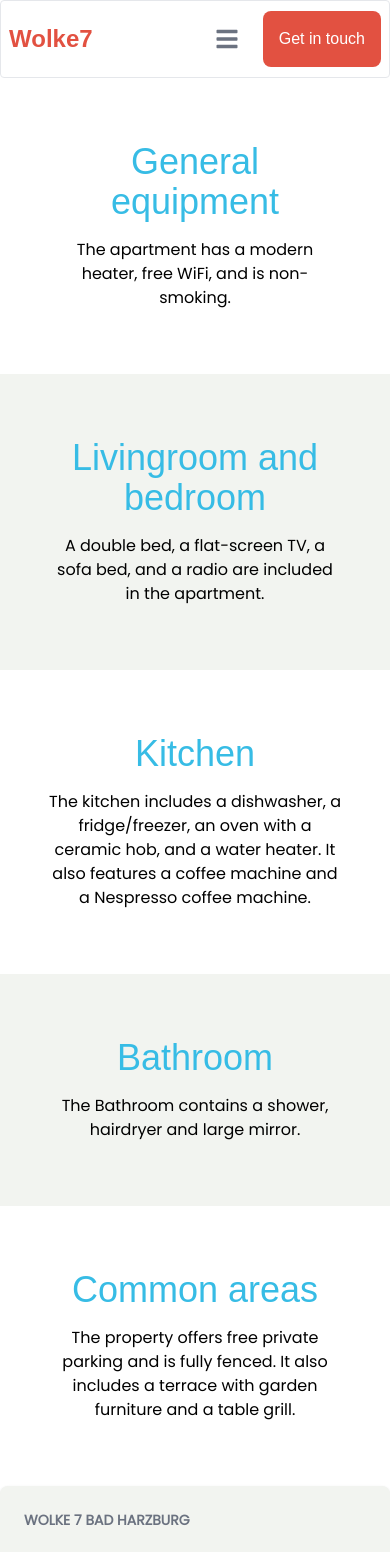
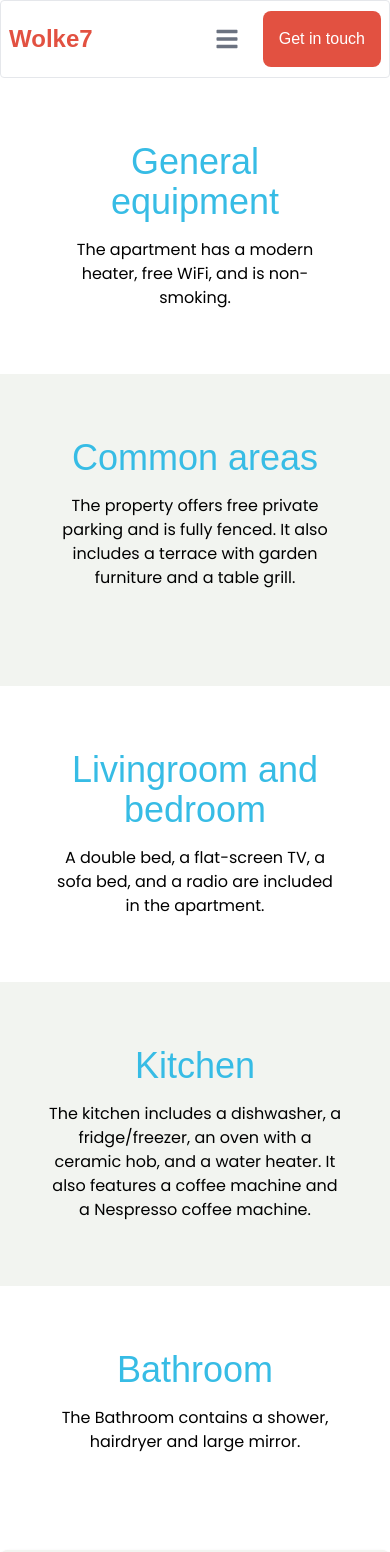
Before and after one commit to jakob-rzeppa/wolke7-badharzburg, a React (Vite) app: page /equipment in a window 390 px wide. Shown: the top 1552 px of the page. Built offline with nearby package versions, Linux system fonts and the light colour scheme; a web font is replaced by a local one.

Commit message:
ArticleMultipleImages and reordered the equipment page

```diff
--- a/src/pages/EquipmentPage.tsx
+++ b/src/pages/EquipmentPage.tsx
@@ -1,3 +1,4 @@
+import ArticleMultipleImages from "../sections/ArticleMultipleImages";
 import ArticleOneImage from "../sections/ArticleOneImage";
 
 function EquipmentPage() {
@@ -8,6 +9,25 @@ function EquipmentPage() {
         content="The apartment has a modern heater, free WiFi, and is non-smoking."
         img={{ src: "/pictures/Tuer/Tuer.jpg", alt: "door", side: "left" }}
       />
+      <ArticleMultipleImages
+        title="Common areas"
+        content="The property offers free private parking and is fully fenced. It also includes a terrace with garden furniture and a table grill."
+        imgs={[
+          {
+            src: "/pictures/Terrasse/Terrassentuer.jpg",
+            alt: "terrace",
+          },
+          {
+            src: "/pictures/Tuer/Tuer.jpg",
+            alt: "door",
+          },
+          {
+            src: "/pictures/Flur/Flur.jpg",
+            alt: "hallway",
+          },
+        ]}
+        className="bg-base-200"
+      />
       <ArticleOneImage
         title="Livingroom and bedroom"
         content="A double bed, a flat-screen TV, a sofa bed, and a radio are included in the apartment."
@@ -16,7 +36,6 @@ function EquipmentPage() {
           alt: "tv",
           side: "right",
         }}
-        className="bg-base-200"
       />
       <ArticleOneImage
         title="Kitchen"
@@ -26,25 +45,21 @@ function EquipmentPage() {
           alt: "kitchen",
           side: "left",
         }}
+        className="bg-base-200"
       />
-      <ArticleOneImage
+      <ArticleMultipleImages
         title="Bathroom"
         content="The Bathroom contains a shower, hairdryer and large mirror."
-        img={{
-          src: "/pictures/Bad/Dusche.jpg",
-          alt: "shower",
-          side: "right",
-        }}
-        className="bg-base-200"
-      />
-      <ArticleOneImage
-        title="Common areas"
-        content="The property offers free private parking and is fully fenced. It also includes a terrace with garden furniture and a table grill."
-        img={{
-          src: "/pictures/Terrasse/Terrassentuer.jpg",
-          alt: "terrace",
-          side: "left",
-        }}
+        imgs={[
+          {
+            src: "/pictures/Bad/Dusche.jpg",
+            alt: "shower",
+          },
+          {
+            src: "/pictures/Bad/Zahnbuerste.jpg",
+            alt: "shelf",
+          },
+        ]}
       />
     </div>
   );
--- a/src/pages/Homepage.tsx
+++ b/src/pages/Homepage.tsx
@@ -18,6 +18,7 @@ function HomePage() {
         address="Am Breitenberg 41/3, 38667 Bad Harzburg"
         latitude={51.87879012975221}
         longitude={10.538890025373371}
+        className="bg-base-200"
       />
       <CallToAction
         text="Have the best vacation of your life!"
--- /dev/null
+++ b/src/sections/ArticleMultipleImages.tsx
@@ -0,0 +1,62 @@
+import classNames from "classnames";
+import ActionLink from "../components/ActionLink";
+
+interface Props extends React.AllHTMLAttributes<HTMLDivElement> {
+  title: string;
+  content: string;
+  link?: {
+    href: string;
+    name: string;
+  };
+  className?: string;
+  imgs: {
+    src: string;
+    alt: string;
+  }[];
+}
+
+function ArticleMultipleImages({
+  title,
+  content,
+  link,
+  className,
+  imgs,
+  ...props
+}: Props) {
+  return (
+    <article className={classNames(className, "w-full py-16")} {...props}>
+      <div className="flex flex-col gap-8 mx-12 md:w-2/3 md:mx-auto">
+        <div className="flex flex-col justify-center flex-1 gap-4 text-center">
+          <h1 className="text-4xl text-tertiary font-accent">{title}</h1>
+          <p>{content}</p>
+          {link && (
+            <ActionLink
+              to={link.href}
+              className="mx-auto w-max bg-secondary text-secondary-content"
+            >
+              {link.name}
+            </ActionLink>
+          )}
+        </div>
+        <div
+          className={classNames("flex flex-row", {
+            "gap-32 px-32": imgs.length === 2,
+            "gap-16 px-16": imgs.length === 3,
+            "gap-8 px-8": imgs.length > 3,
+          })}
+        >
+          {imgs.map((img, index) => (
+            <img
+              key={index}
+              src={img.src}
+              alt={img.alt}
+              className="hidden w-full rounded-lg md:block aspect-[3/4]"
+            />
+          ))}
+        </div>
+      </div>
+    </article>
+  );
+}
+
+export default ArticleMultipleImages;
--- a/src/sections/Map.tsx
+++ b/src/sections/Map.tsx
@@ -20,7 +20,7 @@ function Map({
 }: Props) {
   return (
     <section
-      className={classNames(className, "w-screen bg-base-200 text-center p-8")}
+      className={classNames(className, "w-screen text-center p-8")}
       {...props}
     >
       <h1 className="text-3xl font-accent text-secondary">{title}</h1>
```
